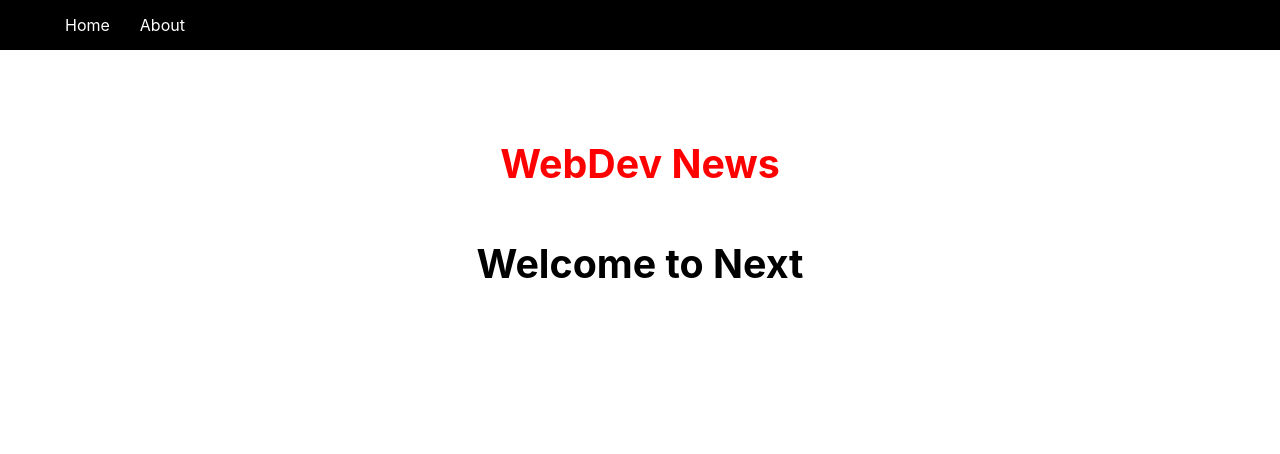
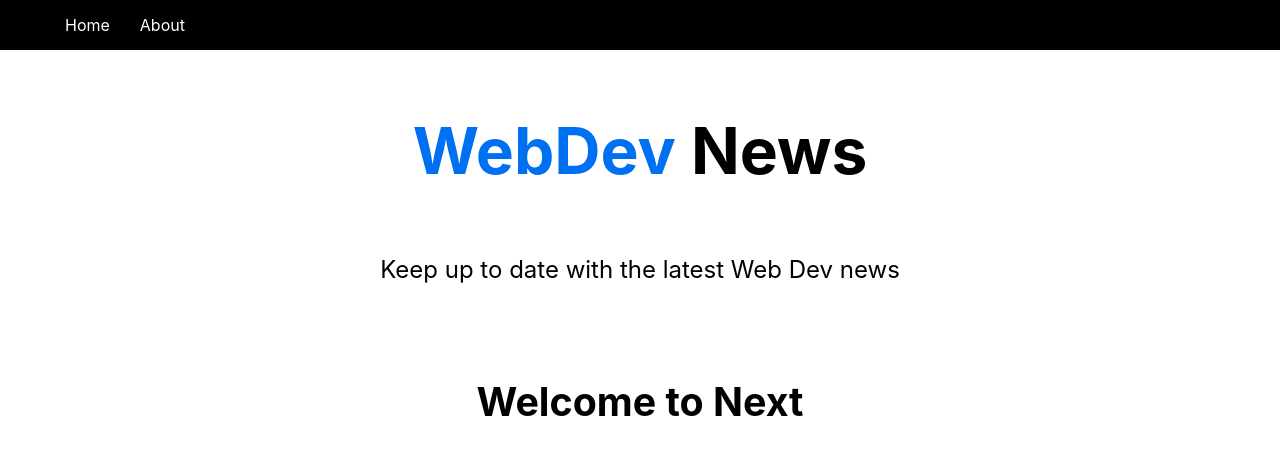
Before and after one commit to Alvintol/nextjs, a Next.js app in the folder next/: page / in a window 1280 px wide. Shown: the top 454 px of the page. Built offline with nearby package versions, Linux system fonts and the light colour scheme.

Commit message:
removes inline Header styling and adds description

```diff
--- a/next/components/Header.js
+++ b/next/components/Header.js
@@ -1,18 +1,16 @@
 import headerStyle from '../styles/Header.module.css'
 
 const Header = () => {
+
+  const { title, description } = headerStyle;
   return (
     <div>
-      <h1 className='title'>
+      <h1 className={title}>
         <span>WebDev</span> News
       </h1>
-      <style jsx>
-        {`
-          .title {
-            color:  red;
-          }
-        `}
-      </style>
+      <p className={description}>
+        Keep up to date with the latest Web Dev news
+      </p>
     </div>
   )
 };
```
